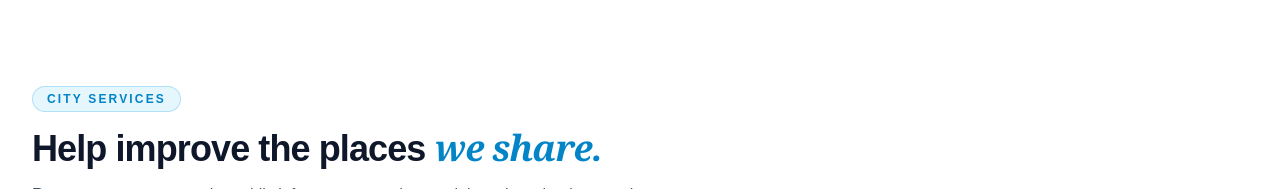
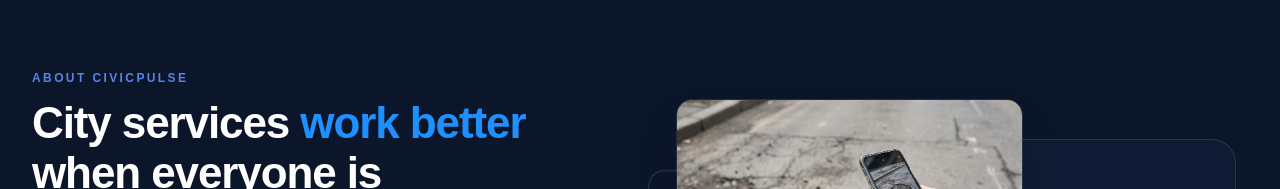
Before and after one commit to hasina-code/civicpulse, a Next.js app: page / in a window 1280 px wide. Shown: the part 763-952 px from the top of the page. Built offline with nearby package versions, Linux system fonts and the light colour scheme; no server answers.

Commit message:
feat: assemble refined landing page

```diff
--- a/src/app/(public)/page.tsx
+++ b/src/app/(public)/page.tsx
@@ -1,3 +1,4 @@
+import { AboutSection } from "@/client/components/landing/about-section";
 import { CallToAction } from "../../client/components/landing/CallToAction";
 import { CategoryGrid } from "../../client/components/landing/CategoryGrid";
 import { CityRadarPreview } from "../../client/components/landing/CityRadarPreview";
@@ -5,7 +6,7 @@ import { ComparisonTable } from "../../client/components/landing/ComparisonTable
 import { ExecutiveInsights } from "../../client/components/landing/ExecutiveInsights";
 import { HeroBanner } from "../../client/components/landing/HeroBanner";
 import { HowItWorks } from "../../client/components/landing/HowItWorks";
-import { PlatformOverview } from "../../client/components/landing/PlatformOverview";
+
 import { RoleEcosystem } from "../../client/components/landing/RoleEcosystem";
 import { StatusTimelineDemo } from "../../client/components/landing/StatusTimelineDemo";
 
@@ -13,7 +14,7 @@ export default function HomePage() {
   return (
     <>
       <HeroBanner />
-      <PlatformOverview />
+      <AboutSection />
       <CategoryGrid />
       <HowItWorks />
       <CityRadarPreview />
```
